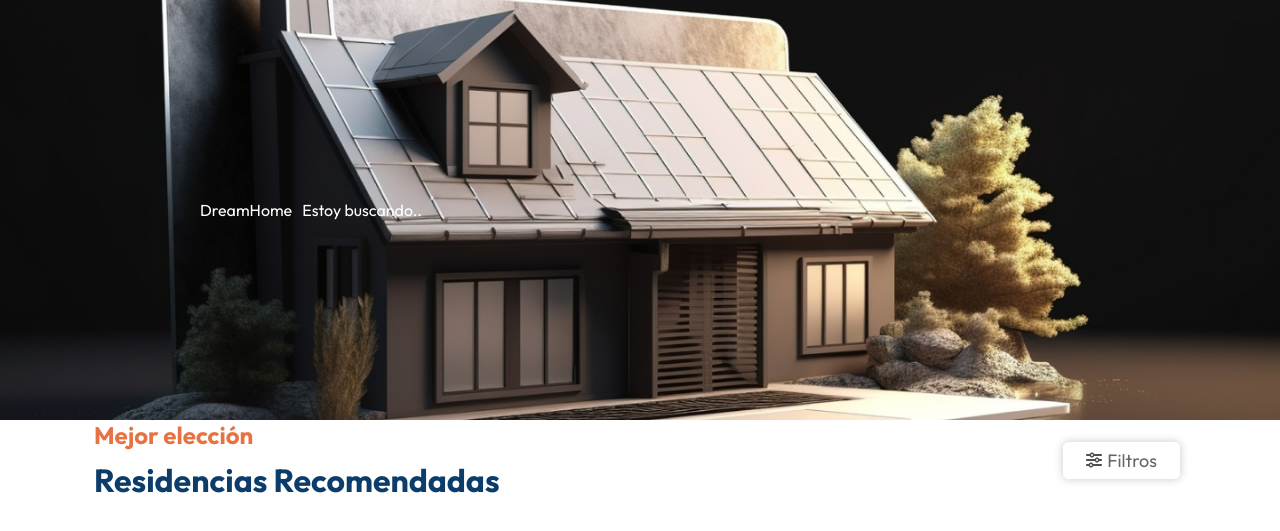
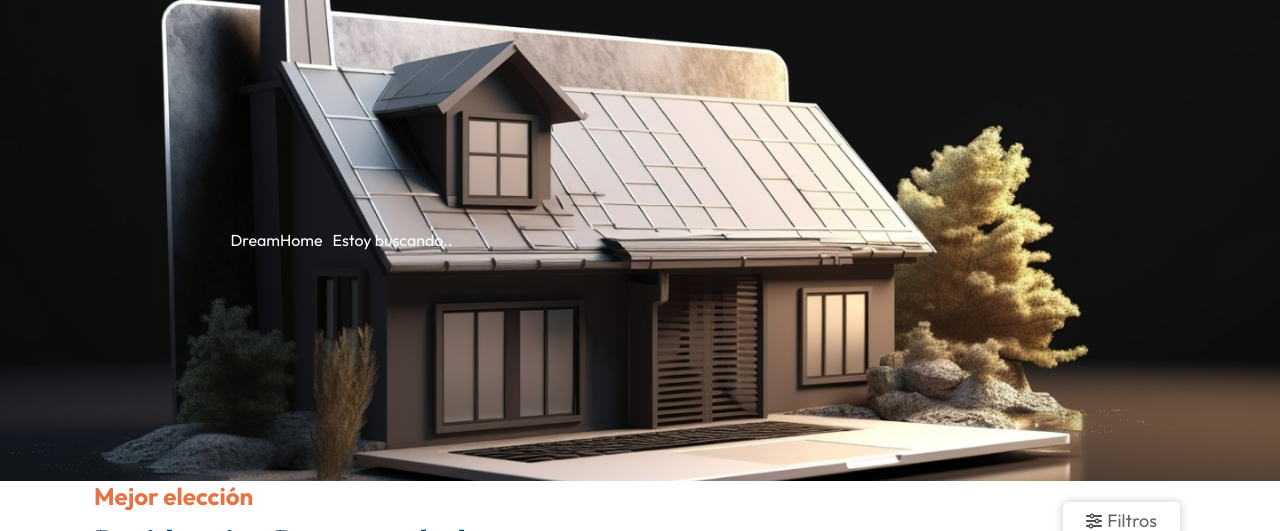
Before and after one commit to saballeth/DreamHome, a React (Vite) app: page /principal in a window 1280 px wide. Shown: the top 531 px of the page. Built offline with nearby package versions, Linux system fonts and the light colour scheme.

Commit message:
ACtualizacion principal sin terminar

```diff
--- a/src/components/Principal/Principal_Header/Principal.Header.styles.css
+++ b/src/components/Principal/Principal_Header/Principal.Header.styles.css
@@ -1,13 +1,11 @@
 .Principal-container {
   position: relative;
-  display: flex;
-  justify-content: space-between;
-  align-items: center;
-  padding: 200px;
-  background-image: url("../../../assets/vecteezy_real-estate-agent-holding-house-key-to-his-client-after_8572449 1.png");
+  background-image: url("/src/assets/vecteezy_real-estate-agent-holding-house-key-to-his-client-after_8572449 1.png");
   background-size: cover;
   background-position: center;
   color: white;
+  padding: 18%;
+
 }
 
 .nav-list {
```
